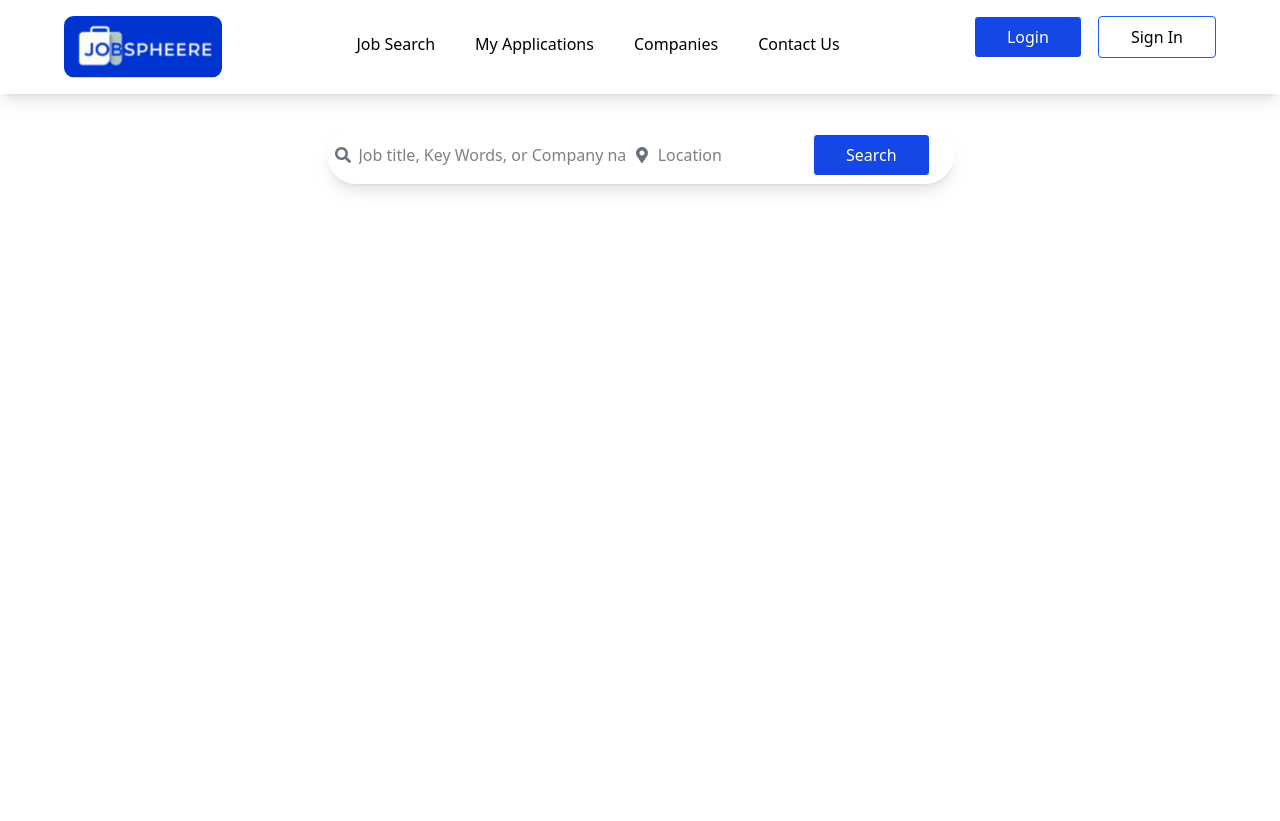
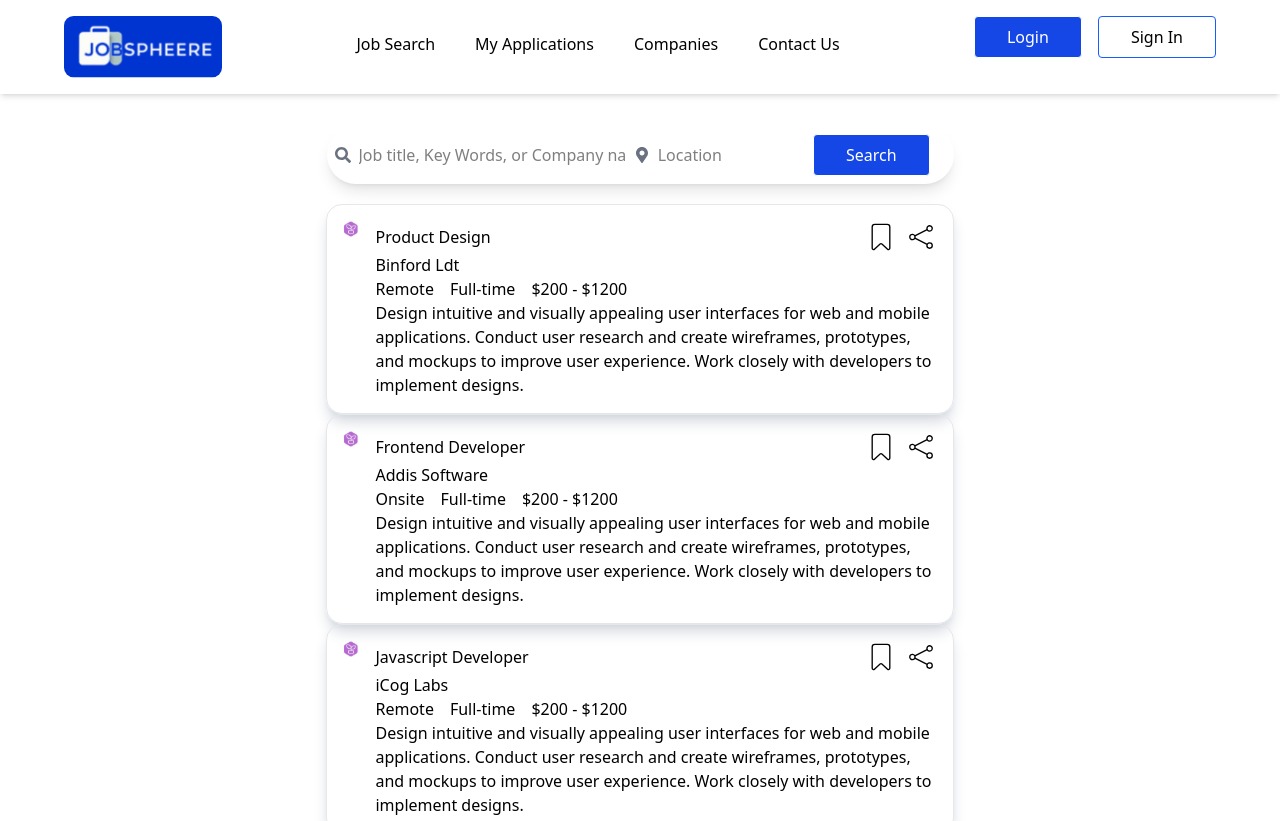
Before and after one commit to segnitsega/Job-searching-site, a React (Vite) app: page / in a window 1280 px wide. Shown: the top 821 px of the page. Before the commit the page ends 800 px from the top, so only its background shows below. Built offline with nearby package versions, Linux system fonts and the light colour scheme.

Commit message:
structure the feed content

```diff
--- a/src/App.jsx
+++ b/src/App.jsx
@@ -1,11 +1,15 @@
 import NavBar from './components/NavBar'
 import SearchBar from './components/SearchBar'
+import Feed from './components/Feed'
 
 function App() {
   return (
     <div className=''>
       <NavBar />
       <SearchBar />
+      <div className='flex justify-center  mt-[20px] h-screen'>
+        <Feed />
+      </div>
 
     </div>
   )
--- /dev/null
+++ b/src/components/Feed.jsx
@@ -0,0 +1,18 @@
+import jobsList from "../constants/jobsList"
+import Job from './Job';
+
+function Feed() {
+  return (
+    <div>
+        {
+            jobsList.map((job)=>(
+                 <Job key={job.id} title={job.title} company={job.company} model={job.model} time={job.time} salary={job.salaryRange} description={job.description}/>
+            )
+            )
+        }
+
+    </div>
+  )
+}
+
+export default Feed
--- /dev/null
+++ b/src/components/Job.jsx
@@ -0,0 +1,32 @@
+import { CiBookmark, CiShare2 } from "react-icons/ci";
+import { FaBookmark } from "react-icons/fa";
+import logo from '../assets/dummyLogo.svg'
+
+const Job = ({title, company, salary, model, time, description}) => {
+  return (
+    <div className='flex w-[628px] gap-4 p-4 shadow-lg shadow-gray-300 border border-gray-200  rounded-2xl '>
+        <div>
+            <img src={logo} alt="logo" />
+        </div>
+
+        <div>
+            <div className='flex justify-between items-center'>
+                <h1>{title}</h1>
+                <div className='flex gap-2'>
+                    <CiBookmark size={32}/>
+                    <CiShare2 size={32}/>
+                </div>
+            </div>
+            <p>{company}</p>
+            <div className='flex gap-4'>
+                <p>{model}</p>
+                <p>{time}</p>
+                <p>{salary}</p>
+            </div>
+            <p>{description}</p>
+        </div>
+    </div>
+  )
+}
+
+export default Job
--- a/src/components/NavBar.jsx
+++ b/src/components/NavBar.jsx
@@ -1,7 +1,7 @@
 
 function NavBar() {
   return (
-    <div className="flex justify-between py-4 px-16 shadow-lg w-full">
+    <div className="flex justify-between py-4 px-16 shadow-md w-full">
       <div>
         <img src="./favicon.svg" alt="logo" className=''/>
       </div>
--- /dev/null
+++ b/src/constants/jobsList.js
@@ -0,0 +1,59 @@
+let jobsList = [
+   {
+    id: 1,
+    title: "Product Design",
+    company:"Binford Ldt",
+    model:"Remote",
+    time:"Full-time",
+    isBookmarked: false,
+    salaryRange:"$200 - $1200",
+    description: "Design intuitive and visually appealing user interfaces for web and mobile applications. Conduct user research and create wireframes, prototypes, and mockups to improve user experience. Work closely with developers to implement designs."
+   },
+   {
+    id: 2,
+    title: "Frontend Developer",
+    company:"Addis Software",
+    model:"Onsite",
+    time:"Full-time",
+    isBookmarked: false,
+    salaryRange:"$200 - $1200",
+    description: "Design intuitive and visually appealing user interfaces for web and mobile applications. Conduct user research and create wireframes, prototypes, and mockups to improve user experience. Work closely with developers to implement designs."
+
+   },
+   {
+    id: 3,
+    title: "Javascript Developer",
+    company:"iCog Labs",
+    model:"Remote",
+    time:"Full-time",
+    isBookmarked: false,
+    salaryRange:"$200 - $1200",
+    description: "Design intuitive and visually appealing user interfaces for web and mobile applications. Conduct user research and create wireframes, prototypes, and mockups to improve user experience. Work closely with developers to implement designs."
+
+   },
+   {
+    id: 4,
+    title: "Product Design",
+    company:"Binford Ldt",
+    model:"Remote",
+    time:"Full-time",
+    isBookmarked: false,
+    salaryRange:"$200 - $1200",
+    description: "Design intuitive and visually appealing user interfaces for web and mobile applications. Conduct user research and create wireframes, prototypes, and mockups to improve user experience. Work closely with developers to implement designs."
+
+   },
+   {
+    id: 5,
+    title: "Product Design",
+    company:"Binford Ldt",
+    model:"Remote",
+    time:"Full-time",
+    isBookmarked: false,
+    salaryRange:"$200 - $1200",
+    description: "Design intuitive and visually appealing user interfaces for web and mobile applications. Conduct user research and create wireframes, prototypes, and mockups to improve user experience. Work closely with developers to implement designs."
+
+   }
+
+]
+
+export default jobsList
```
Also changed, not shown: src/assets/dummyLogo.svg (added).
